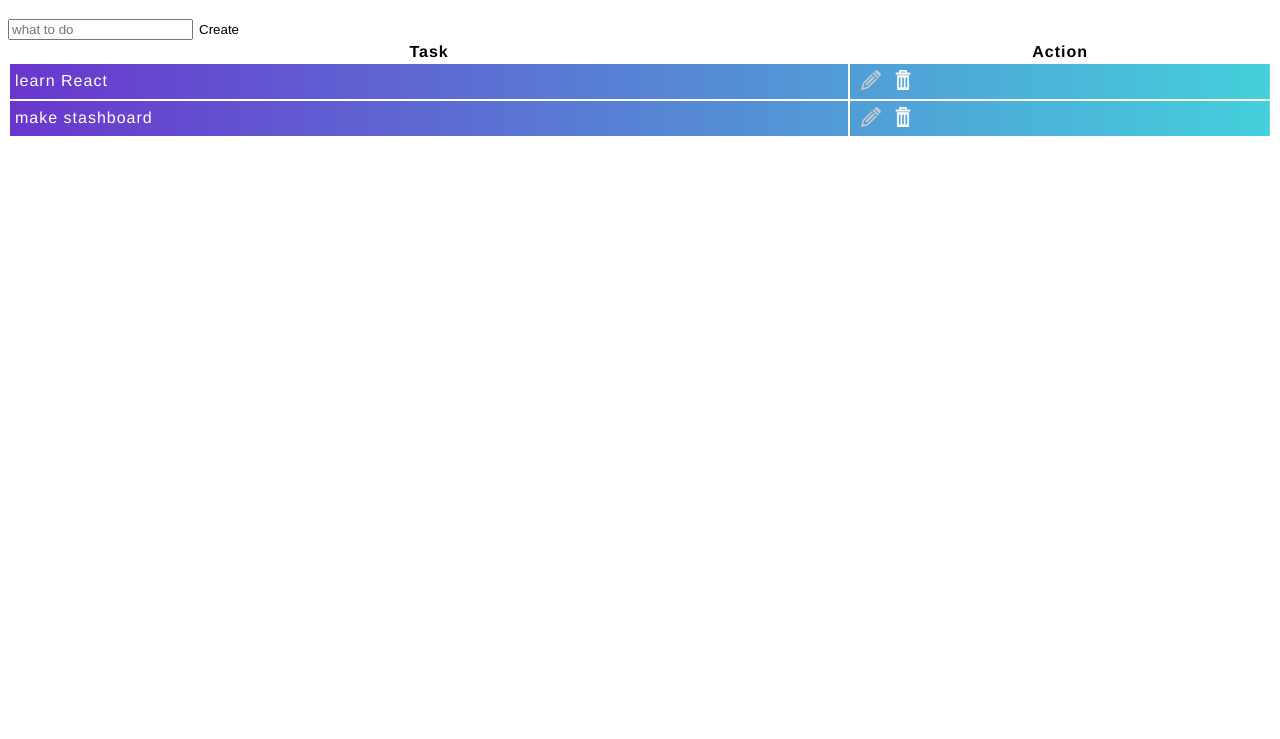
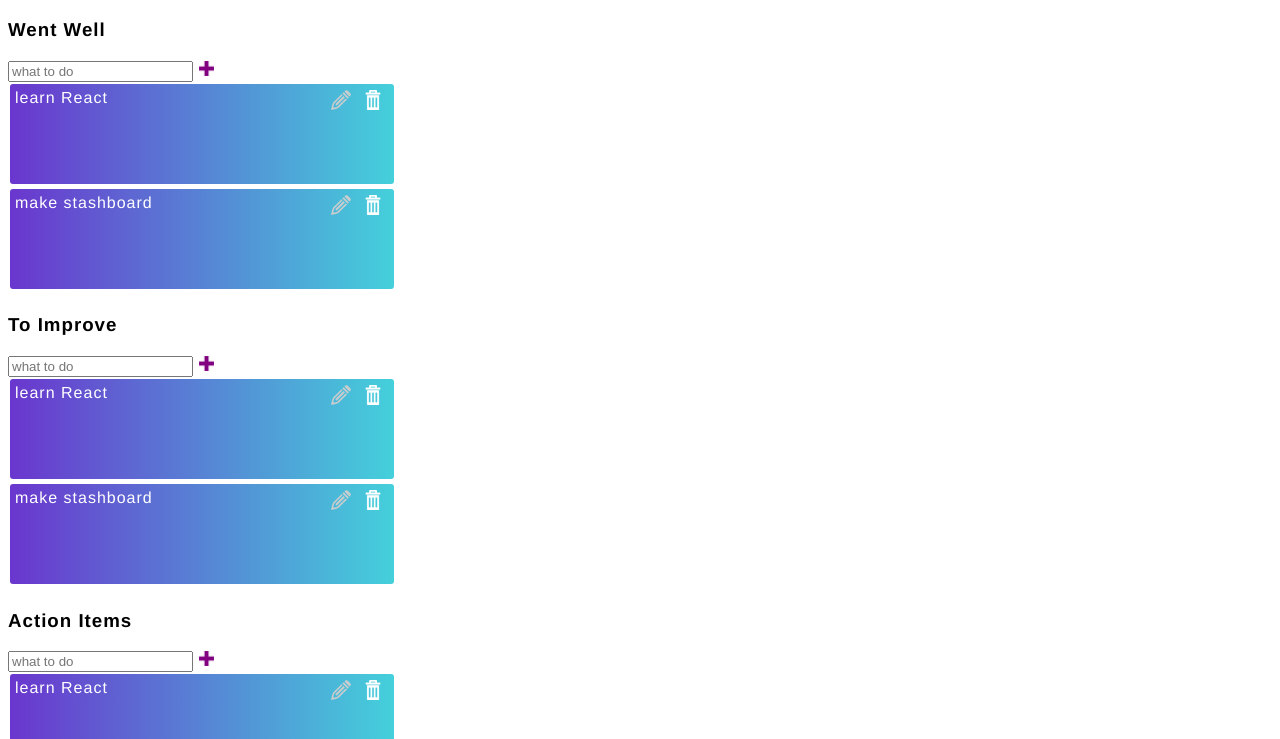
Before and after one commit to anniebae/react_todo2, a React app: page / in a window 1280 px wide. Shown: the part 61-800 px from the top of the page. Built offline with nearby package versions, Linux system fonts and the light colour scheme.

Commit message:
three different types of boards

```diff
--- a/src/components/App/index.js
+++ b/src/components/App/index.js
@@ -31,6 +31,29 @@ class App extends Component {
       <div>
         <h1>Stashboard</h1>
         <div>
+            <h3>Went Well</h3>
+            <CreateTodo todos={this.state.todos} createTask={this.createTask.bind(this)} />
+            <TodosList
+              todos={this.state.todos}
+              toggleTask={this.toggleTask.bind(this)}
+              saveTask={this.saveTask.bind(this)}
+              deleteTask={this.deleteTask.bind(this)}
+            />
+        </div>
+
+        <div>
+            <h3>To Improve</h3>
+            <CreateTodo todos={this.state.todos} createTask={this.createTask.bind(this)} />
+            <TodosList
+              todos={this.state.todos}
+              toggleTask={this.toggleTask.bind(this)}
+              saveTask={this.saveTask.bind(this)}
+              deleteTask={this.deleteTask.bind(this)}
+            />
+        </div>
+
+        <div>
+            <h3>Action Items</h3>
             <CreateTodo todos={this.state.todos} createTask={this.createTask.bind(this)} />
             <TodosList
               todos={this.state.todos}
--- a/src/components/CreateTodo/index.js
+++ b/src/components/CreateTodo/index.js
@@ -1,5 +1,7 @@
 import React, { Component } from 'react'
 
+import css from './styles.css'
+import createPlusIcon from '../../img/icon-plus.png'
 
 class CreateTodo extends Component {
   constructor(props) {
@@ -21,7 +23,9 @@ class CreateTodo extends Component {
     return(
       <form onSubmit={this.handleCreate.bind(this)}>
         <input type="text" placeholder="what to do" ref="createInput" />
-        <button>Create</button>
+        <button>
+            <img src={createPlusIcon} className="plusIcon" alt=""/>
+        </button>
         {this.renderError()}
       </form>
     )
--- /dev/null
+++ b/src/components/CreateTodo/styles.css
@@ -0,0 +1,3 @@
+.plusIcon {
+    width: 15px;
+}
--- a/src/components/TodosList/index.js
+++ b/src/components/TodosList/index.js
@@ -16,7 +16,7 @@ class TodosList extends Component {
   render() {
     return(
       <table>
-        <TodosListHeader />
+
         <tbody>
           {this.renderItems()}
         </tbody>
--- a/src/components/TodosListItem/index.js
+++ b/src/components/TodosListItem/index.js
@@ -46,7 +46,7 @@ class TodosListItem extends Component {
   renderActionSection() {
     if (this.state.isEditing) {
       return (
-        <td>
+        <td className="actionCol">
           <button onClick={this.onSaveClick.bind(this)}>
             <img src={saveIcon} className="listIcon" alt=""/>
           </button>
@@ -58,7 +58,7 @@ class TodosListItem extends Component {
     }
 
     return (
-        <td>
+        <td className="actionCol">
             <button onClick={this.onEditClick.bind(this)}>
                 <img src={editIcon} className="listIcon" alt=""/>
             </button>
--- a/src/components/TodosListItem/styles.css
+++ b/src/components/TodosListItem/styles.css
@@ -25,9 +25,19 @@ button {
     background: linear-gradient(to right, rgba(106,54,206,1) 0%,rgba(68,208,219,1) 100%); /* W3C, IE10+, FF16+, Chrome26+, Opera12+, Safari7+ */
     filter: progid:DXImageTransform.Microsoft.gradient( startColorstr='#6a36ce', endColorstr='#44d0db',GradientType=1 ); /* IE6-9 */
     color: #fff;
-    margin-bottom: 3px;
+    margin-bottom: 5px;
+    display: flex;
+    border-radius: 3px;
+    justify-content: space-between;
+    width: 30vw;
+    height: 100px;
 }
 
 .listItem > td {
     padding: 5px;
+    width: 100%;
 }
+
+.actionCol {
+    text-align: right;
+}
```
Also changed, not shown: a0da3ef9e41def45172c456928e1493a.png (added), src/img/icon-plus.png (added), 2 other files.
